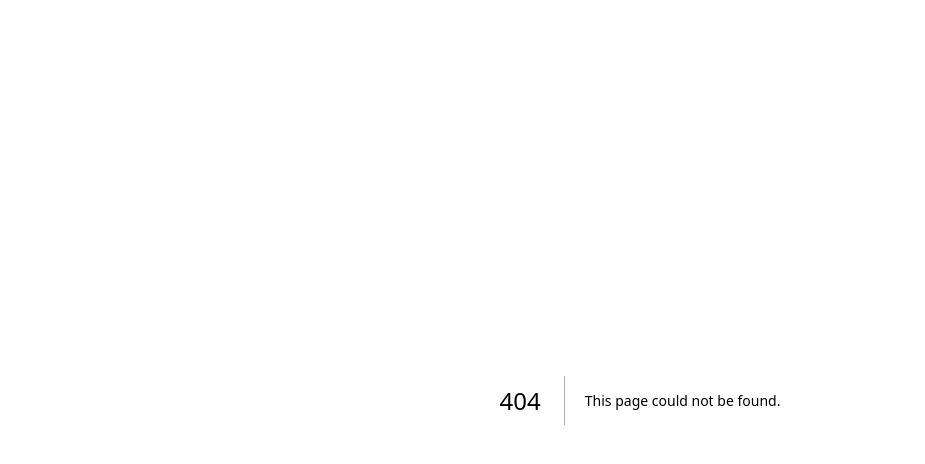
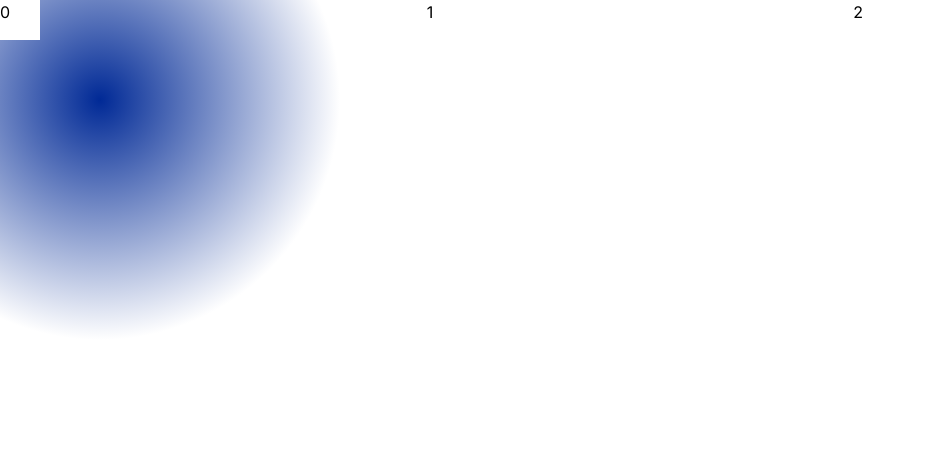
Before and after one commit to Mirko92/MyPortfolio, a Next.js app: page /tools/grid in a window 1280 px wide. Before the commit this address had no page. Shown: the top 464 px of the page, without its empty margins (0-925 px from the left). Built offline with nearby package versions, Linux system fonts and the light colour scheme.

Commit message:
Grid tool draft

```diff
--- /dev/null
+++ b/src/app/tools/grid/page.tsx
@@ -0,0 +1,21 @@
+'use client';
+
+import { useState } from "react";
+
+export default function GridTools() {
+  const [ n, setN ] = useState<number>(3);
+
+  return <main>
+    <section className="grid grid-cols-3">
+      {
+        Array.from({length: n}).map( (_, x) => {
+          return <article
+            className="w-10 h-10 bg-white"
+            key={`item-grid-${x}`}>
+            {x}
+          </article>;
+        })
+      }
+    </section>
+  </main>;
+}
```
